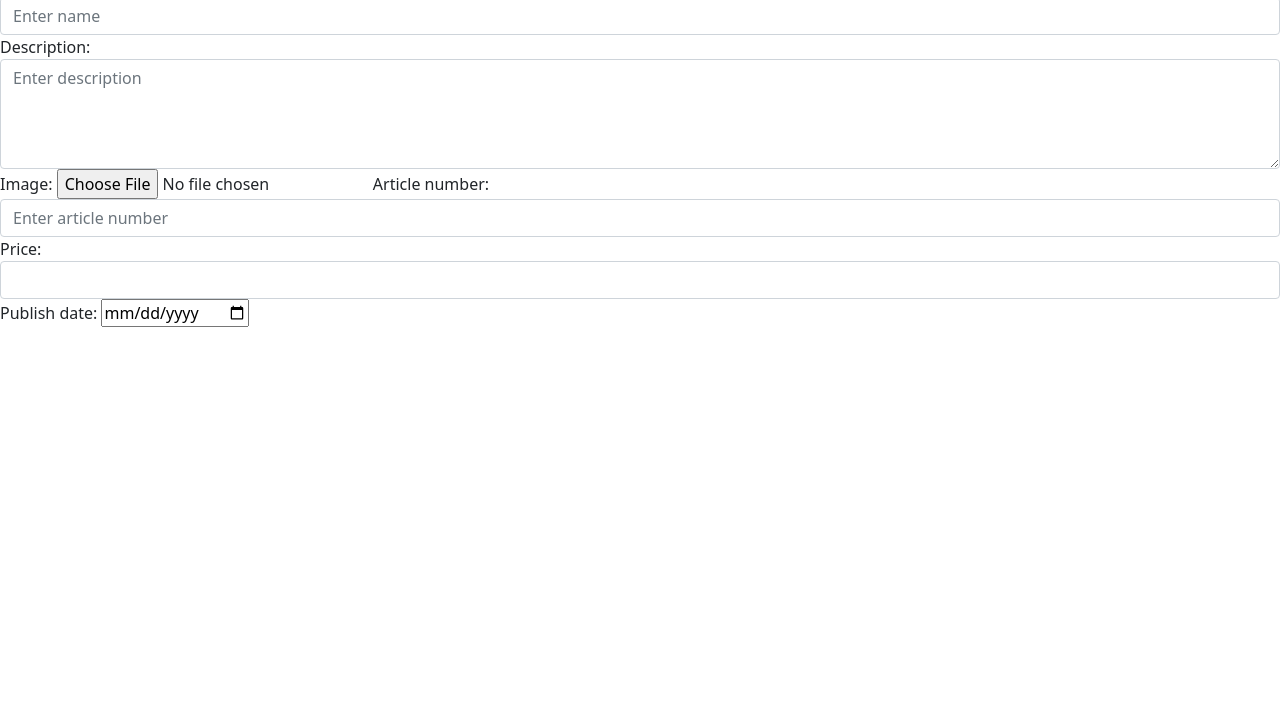
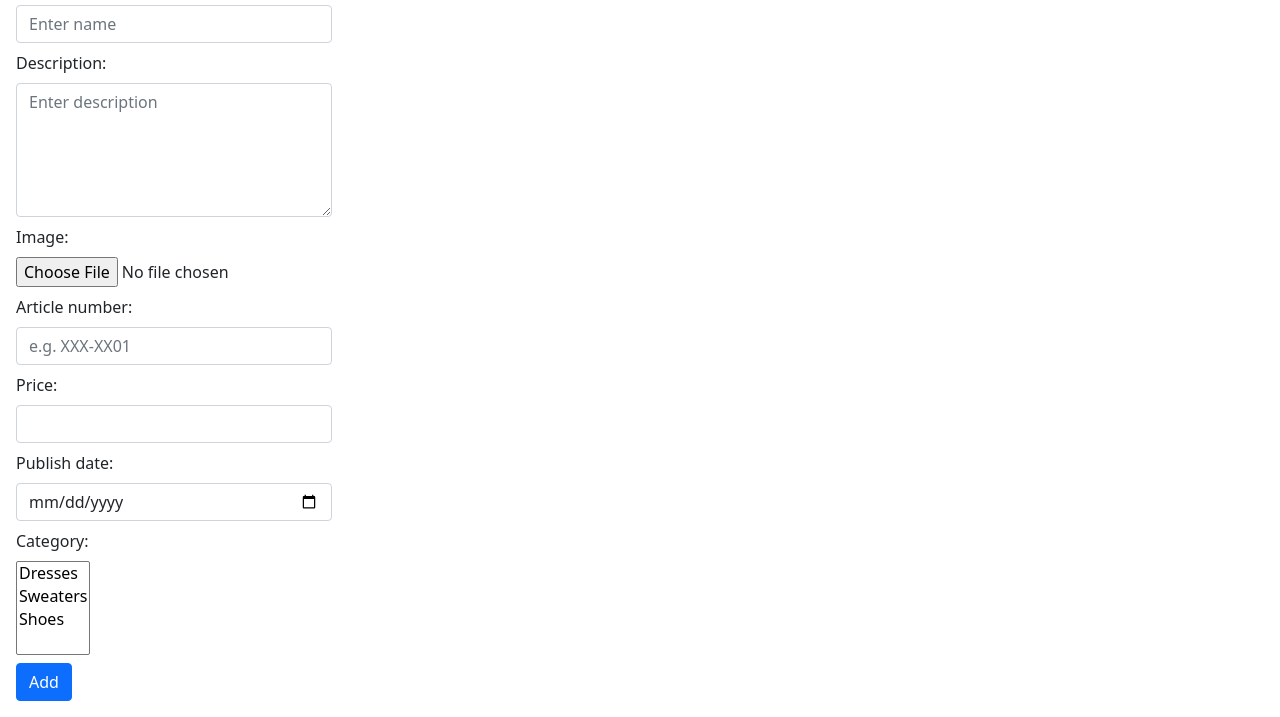
Before and after one commit to jschutt/Final-FreakyFashion, a plain HTML site: page new-product.html in a window 1280 px wide. Shown: the part 83-800 px from the top of the page. Drawn offline with nearby package versions, Linux system fonts and the light colour scheme.

Commit message:
Finish new-product page

```diff
--- /dev/null
+++ b/css/new-product.css
@@ -0,0 +1,19 @@
+body {
+    margin-left: 16px;
+}
+.form-control {
+    width: 25%;
+}
+
+label {
+    display: block;
+    margin: 8px 0;
+}
+
+select {
+    display: block;
+}
+
+button {
+    margin: 8px 0;
+}
--- a/new-product.html
+++ b/new-product.html
@@ -1,66 +1,51 @@
 <!DOCTYPE html>
 <html lang="en">
+
 <head>
   <meta charset="UTF-8" />
   <meta http-equiv="X-UA-Compatible" content="IE=edge" />
   <meta name="viewport" content="width=device-width, initial-scale=1.0" />
-    <script
-      src="https://kit.fontawesome.com/8d1abd618e.js"
-      crossorigin="anonymous"
-    ></script>
-    <link
-      href="https://cdn.jsdelivr.net/npm/bootstrap@5.1.1/dist/css/bootstrap.min.css"
-      rel="stylesheet"
-      integrity="sha384-F3w7mX95PdgyTmZZMECAngseQB83DfGTowi0iMjiWaeVhAn4FJkqJByhZMI3AhiU"
-      crossorigin="anonymous"
-    />
+  <link href="https://cdn.jsdelivr.net/npm/bootstrap@5.1.1/dist/css/bootstrap.min.css" rel="stylesheet"
+    integrity="sha384-F3w7mX95PdgyTmZZMECAngseQB83DfGTowi0iMjiWaeVhAn4FJkqJByhZMI3AhiU" crossorigin="anonymous" />
+  <link rel="stylesheet" href="css/new-product.css">
   <title>Freaky Fashion Administration</title>
 </head>
+
 <body>
   <h1>New Product</h1>
   <form>
     <div class="form-group">
       <label for="input-name">Name:</label>
-        <input
-          type="text"
-          class="form-control"
-          id="input-name"
-          name="name"
-          placeholder="Enter name"
-          required
-        />
-      </div>
-      <div class="form-group">
+      <input type="text" class="form-control" id="input-name" name="name" placeholder="Enter name" maxlength="20"
+        required />
+
       <label for="input-description">Description:</label>
-        <textarea
-          class="form-control"
-          id="input-description"
-          name="description"
-          placeholder="Enter description"
-          rows="4"
-          cols="50"
-        ></textarea>
-      </div>
-      <div class="form-group">
+      <textarea class="form-control description-box" id="input-description" name="description"
+        placeholder="Enter description" rows="5"></textarea>
+
       <label for="select-image">Image:</label>
-        <input
-          type="file"
-          class="form-control-file"
-          id="select-image"
-          name="image"
-          accept="image/*"
-          required
-        />
+      <input type="file" class="form-control-file" id="select-image" name="image" accept="image/*" required />
 
       <label for="article-number">Article number:</label>
-        <input type="text" class="form-control" id="article-number" name="article-number" placeholder="Enter article number" required>
+      <input type="text" class="form-control" id="article-number" name="article-number" placeholder="e.g. XXX-XX01"
+        pattern="^[A-Z]{3}-[A-Z]{2}[0-9]{2}" required>
 
       <label for="input-price">Price:</label>
       <input type="number" class="form-control" id="input-price" name="price" required>
 
       <label for="publish-date">Publish date:</label>
-        <input type="date" class="">
+      <input type="date" class="form-control" id="publish-date">
+
+      <label for="select-category">Category:</label>
+      <select class="custom-select" id="select-category" name="category" multiple required>
+        <option value="1">Dresses</option>
+        <option value="2">Sweaters</option>
+        <option value="3">Shoes</option>
+      </select>
+
+      <button type="submit" class="btn btn-primary">Add</button>
     </div>
   </form>
 </body>
+
 </html>
```
Also changed, not shown: index.html (+17 -70 lines). Lines whose indentation alone changed are shown as unchanged.
